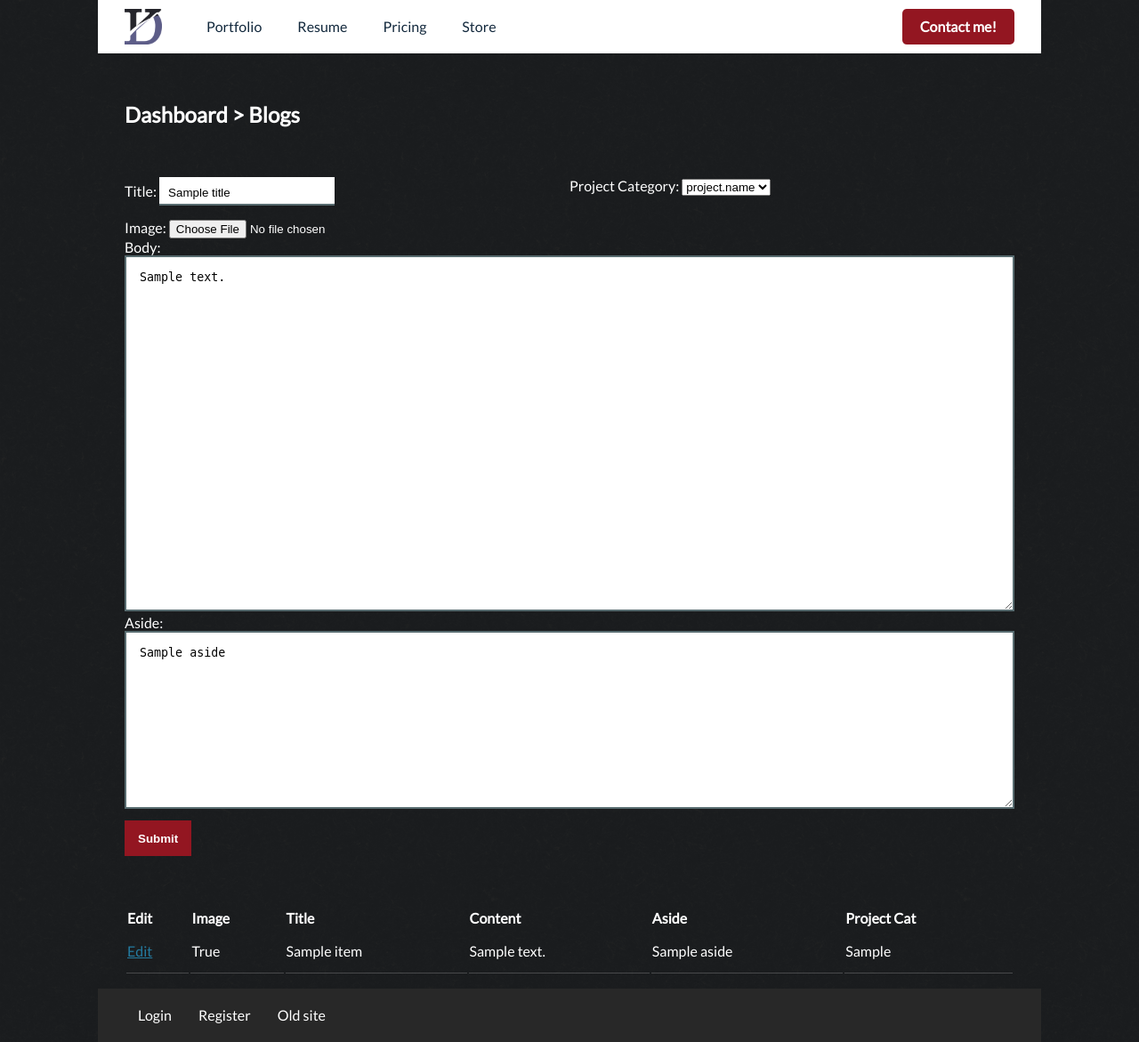
After one commit to Kyle772/Portfolio-site, a Python web app: template templates/dash/blog.html in a window 1280 px wide. The commit adds this page. Shown: the whole page at 89% size. Run offline with Jinja, Linux system fonts and the light colour scheme; the template is opened without the code that fills it: most values are stand-ins (such as "Sample title", 1, 10 or a date in 2020); some libraries are stand-ins or nearby versions.

Commit message:
Main.py: 	- Setup BlogDB with by_id 	- added the admin check for portfolio page items 	- Added Blog Handler that can do edit, dashboard, AND regular pages 		(Saving that timeeee) 	- Added WSGI pointers base.css: 	- Added a a.no-link to get rid of link decorations that I don't need on the backend blog.html: 	- Haven't populated yet (this is the regular page) dash.html: 	- Updated the name var to user.name as a bugfix for the recent updare to that variable 	- Removed the resume back-end access. Ended up not going that route dash/blog.html: 	- Filled out all the HTML for this dash/testimonials.html: 	- Added a return link to the dashboard; a little redundant but provides better editing UX
TODO: Set up blogging page and handle the redirects from legacy links

Signed-off-by: Kyle Diggs <Contact@KyleDiggs.com>

```diff
--- a/static/base.css
+++ b/static/base.css
@@ -134,6 +134,11 @@ body {
 
 a {
     color: rgba(36, 123, 160, 1);
+}
+
+a.no-link {
+    color: inherit;
+    text-decoration: none;
 }
 
 .flex {
--- a/templates/dash.html
+++ b/templates/dash.html
@@ -3,7 +3,7 @@
 {% block content %}
 <div class="dash col-1">
     <h1>Admin Dashboard</h1>
-    <p>Welcome back, {{ name }}!</p>
+    <p>Welcome back, {{ user.name }}!</p>
     <p>What would you like to do today?</p>
     <br>
     <div class="flex row wrap spc-btwn">
@@ -19,10 +19,6 @@
             <img src="/icons/LilPapers21.svg">
             Portfolio
         </a>
-        <a class="t dash-but flex col" href="/dashboard/resume">
-            <img src="/icons/LilPapers21.svg">
-            Resume
-        </a>
     </div>
 </div>
 {% endblock %}
--- /dev/null
+++ b/templates/dash/blog.html
@@ -0,0 +1,70 @@
+{% extends "base.html" %}
+
+{% block content %}
+<div class="dash-b">
+    <h3><a class="no-link" href="/dashboard">Dashboard</a> > Blogs</h3>
+    <p>{{ 'Editing Blog #{}'.format(BID) if 'edit' in navTab }}</p>
+    <form name="blog" class="blog-form flex col wrap" method="post">
+        <p class="col-1">{{ error }}</p>
+        <div class="flex row no-wrap col-1">
+            <label class="col-2">
+                Title:
+                <input name="title" type="text" value="{{ title }}">
+            </label>
+            <label class="col-2">
+                Project Category:
+                <select name="project_cat">
+                    {% for project in projects %}
+                        <option>project.name</option>
+                    {% endfor %}
+                </select>
+            </label>
+        </div>
+        <div class="row col-1">
+            <label>
+                Image:
+                <input name="image" type="file">
+            </label>
+        </div>
+        <div class="col col-1">
+            <label>
+                Body:
+                <textarea class="textarea-tall col-1" name="content" type="text">{{ content }}</textarea>
+            </label>
+            <br>
+            <label>
+                Aside:
+                <textarea class="textarea-med col-1" name="aside" type="text">{{ aside }}</textarea>
+            </label>
+            <br>
+            <div class="row col-4">
+                <input class="t button" type="submit" value="Submit">
+            </div>
+            <br>
+        </div>
+    </form>
+</div><br><br>
+<div class="item-sel flex col left-align">
+    <table class="query-table col-1">
+        <tr>
+            <th>Edit</th>
+            <th>Image</th>
+            <th>Title</th>
+            <th>Content</th>
+            <th>Aside</th>
+            <th>Project Cat</th>
+        </tr>
+        {% for item in blogs %}
+        <tr data-key="{{ item.key().id() }}">
+            <td><a href="/dashboard/blog/edit/{{ item.key().id() }}">Edit</a></td>
+            <td>{{ 'True' if item.image else 'False' }}</td>
+            <td>{{ item.title }}</td>
+            <td>{{ item.content }}</td>
+            <td>{{ item.aside }}</td>
+            <td>{{ item.project_cat }}</td>
+        </tr>
+    {% endfor %}
+    </table>
+
+</div>
+{% endblock %}
--- a/templates/dash/testimonials.html
+++ b/templates/dash/testimonials.html
@@ -2,7 +2,7 @@
 
 {% block content %}
 <div class="dash-t">
-    <h3>Testimonials</h3>
+    <h3><a class="no-link" href="/dashboard">Dashboard</a> > Testimonials</h3>
     <p>{{ 'Editing Testimonial #{}'.format(TID) if 'edit' in navTab }}</p>
     <form name="testimonial" class="testimonial-form flex wrap" method="post">
         <p class="col-1">{{ error }}</p>
@@ -46,6 +46,7 @@
             </div>
         </div>
     </form>
+    <br>
 </div><br><br>
 <div class="item-sel flex col left-align">
     <table class="query-table col-1">
```
Also changed, not shown: main.py (+66 -1 lines), templates/blog.html (added), 1 other file.
